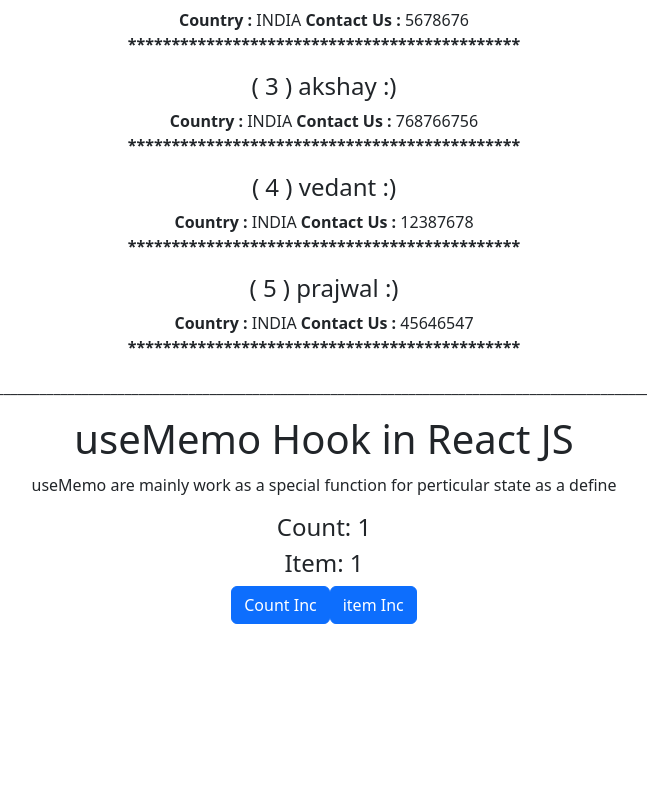
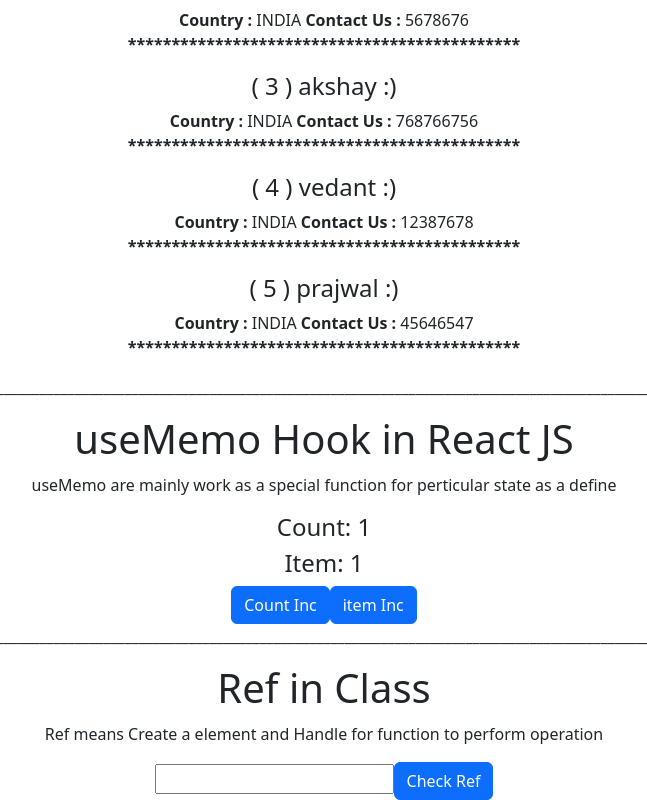
Before and after one commit to Rohit3920/React-practise, a React (Create React App) app: page / in a window 1280 px wide. Shown: the part 5142-5942 px from the top of the page, without its empty margins (316-963 px from the left). Before the commit the page ends 5766 px from the top, so only its background shows below. Built offline with nearby package versions, Linux system fonts and the light colour scheme.

Commit message:
Ref Class in react are define

```diff
--- a/src/App.js
+++ b/src/App.js
@@ -26,6 +26,7 @@ import HandleArray from './Component/HandleArray';
 import ReUseComponent from './Component/ReUseComponent';
 import LineCode from './Component/LineCode';
 import HookUseMemo from './Component/HookUseMemo';
+import RefClass from './Component/RefClass';
 
 function App() {
 
@@ -107,6 +108,9 @@ function App() {
       <LineCode />
       <HookUseMemo />
 
+      <LineCode />
+      <RefClass />
+
 
       {/* <BrowserRouter >
     <Routes>
--- /dev/null
+++ b/src/Component/RefClass.js
@@ -0,0 +1,30 @@
+
+import { Component, createRef } from "react";
+import { Button } from "react-bootstrap";
+
+class RefClass extends Component {
+    constructor() {
+        super();
+        console.log("Hello Constructor")
+        this.inputRef = createRef();
+    }
+
+    getData(){
+        console.warn(this.inputRef.current.value);
+        this.inputRef.current.style.color = "red"
+    }
+
+    render(){
+        return(
+            <div>
+                <h1>Ref in Class</h1>
+                <p>Ref means Create a element and Handle for function to perform operation </p>
+
+                <input type="text" ref={this.inputRef} />
+
+                <Button onClick={()=> this.getData()}>Check Ref</Button>
+            </div>
+        )
+    }
+}
+export default RefClass;
```
